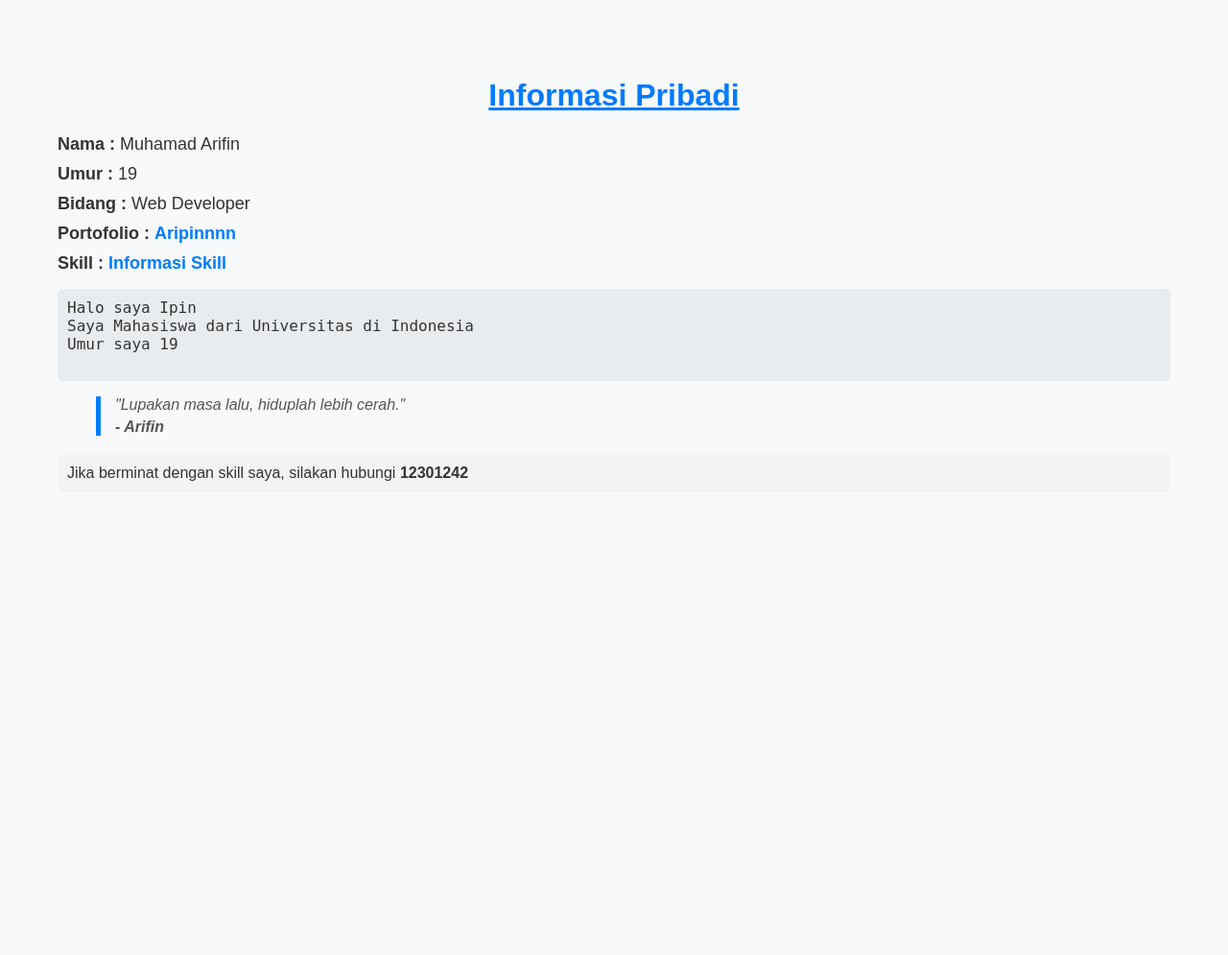
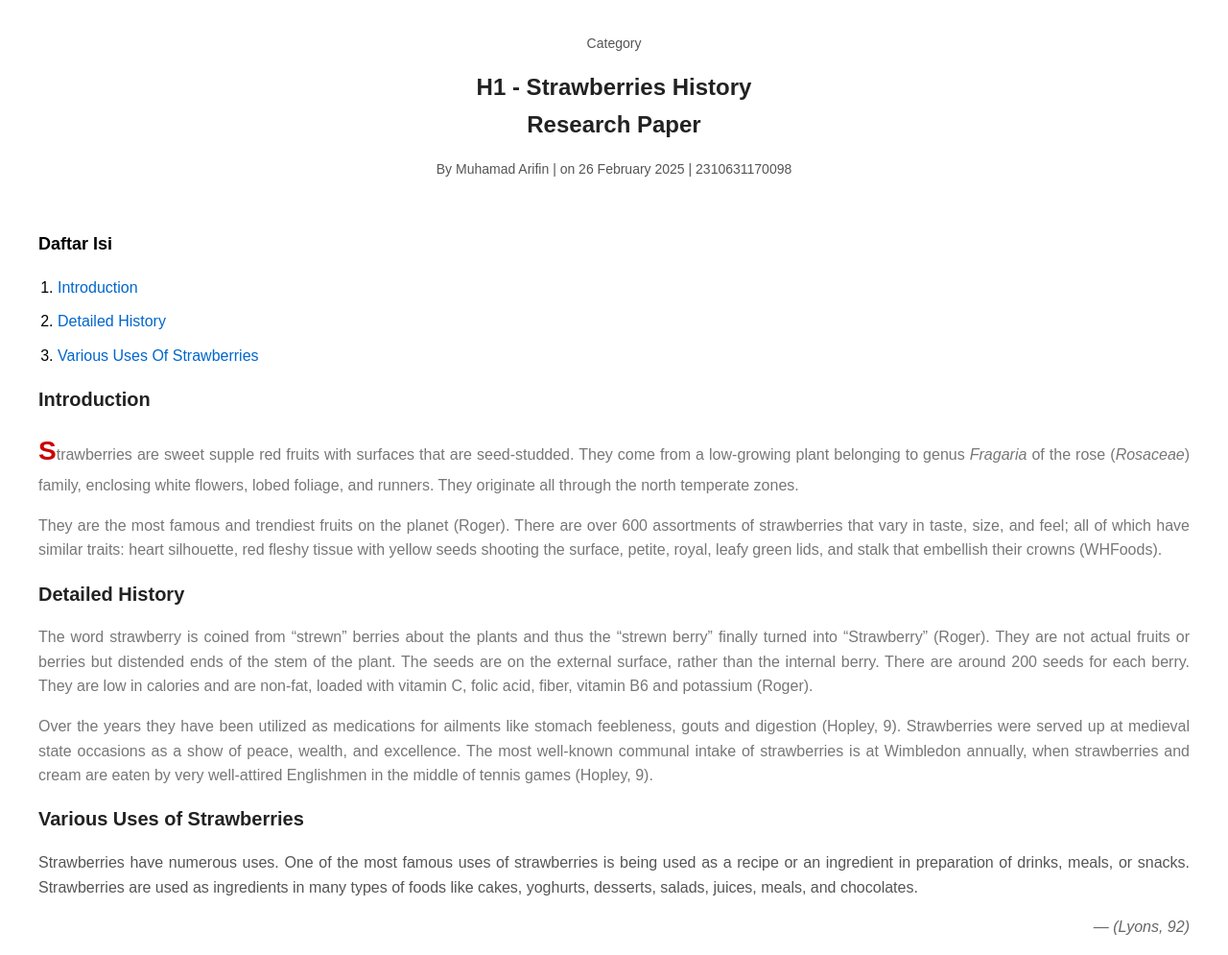
Before and after one commit to Aripinnnnn/Learning-Web-Development, a PHP site: page /Praktikum.html in a window 1280 px wide. Shown: the whole page at 96% size. Before the commit the page ends 501 px from the top, so only its background shows below. Run offline with PHP 8.4, Linux system fonts and the light colour scheme.

Commit message:
HTML and CSS Learning

```diff
--- a/Praktikum.html
+++ b/Praktikum.html
@@ -3,31 +3,37 @@
 <head>
     <meta charset="UTF-8">
     <meta name="viewport" content="width=device-width, initial-scale=1.0">
-    <title>Praktikum 1</title>
+    <title>Praktikum 2</title>
     <link rel="stylesheet" href="style.css">
 </head>
 <body>
-    <h1>Informasi Pribadi</h1>
+    <div class="header">
+        <p class="category">Category</p>
+        <h1>H1 - Strawberries History <br> Research Paper</h1>
+        <p class="author">By Muhamad Arifin | on 26 February 2025 | 2310631170098</p>
+    </div>
 
-    <p><b>Nama :</b> Muhamad Arifin</p>
-    <p><b>Umur :</b> 19</p>
-    <p><b>Bidang :</b> Web Developer</p>
-    <p><b>Portofolio :</b> <a href="https://github.com/Aripinnnnn" target="_blank">Aripinnnn</a></p>
-    <p><b>Skill :</b> <a href="./Skill.html" target="_blank">Informasi Skill</a></p>
+    <div class="daftar">
+        <h3>Daftar Isi</h3>
+        <ol>
+            <li><a href="#introduction">Introduction</a></li>
+            <li><a href="#detailed-history">Detailed History</a></li>
+            <li><a href="#various-uses">Various Uses Of Strawberries</a></li>
+        </ol>
+    </div>
 
-    <pre>
-Halo saya Ipin
-Saya Mahasiswa dari Universitas di Indonesia
-Umur saya 19
-    </pre>
+    <div class="content">
+        <h2 id="introduction">Introduction</h2>
+        <p><span class="first-letter">S</span>trawberries are sweet supple red fruits with surfaces that are seed-studded. They come from a low-growing plant belonging to genus <i>Fragaria</i> of the rose (<i>Rosaceae</i>) family, enclosing white flowers, lobed foliage, and runners. They originate all through the north temperate zones.</p>
+        <p>They are the most famous and trendiest fruits on the planet (Roger). There are over 600 assortments of strawberries that vary in taste, size, and feel; all of which have similar traits: heart silhouette, red fleshy tissue with yellow seeds shooting the surface, petite, royal, leafy green lids, and stalk that embellish their crowns (WHFoods).</p>
 
-    <blockquote>
-        "Lupakan masa lalu, hiduplah lebih cerah."
-        <cite>- Arifin</cite>
-    </blockquote>
+        <h2 id="detailed-history">Detailed History</h2>
+        <p>The word strawberry is coined from “strewn” berries about the plants and thus the “strewn berry” finally turned into “Strawberry” (Roger). They are not actual fruits or berries but distended ends of the stem of the plant. The seeds are on the external surface, rather than the internal berry. There are around 200 seeds for each berry. They are low in calories and are non-fat, loaded with vitamin C, folic acid, fiber, vitamin B6 and potassium (Roger).</p>
+        <p>Over the years they have been utilized as medications for ailments like stomach feebleness, gouts and digestion (Hopley, 9). Strawberries were served up at medieval state occasions as a show of peace, wealth, and excellence. The most well-known communal intake of strawberries is at Wimbledon annually, when strawberries and cream are eaten by very well-attired Englishmen in the middle of tennis games (Hopley, 9).</p>
 
-    <address>
-        Jika berminat dengan skill saya, silakan hubungi <b>12301242</b>
-    </address>
+        <h2 id="various-uses">Various Uses of Strawberries</h2>
+        <p class="content-reference">Strawberries have numerous uses. One of the most famous uses of strawberries is being used as a recipe or an ingredient in preparation of drinks, meals, or snacks. Strawberries are used as ingredients in many types of foods like cakes, yoghurts, desserts, salads, juices, meals, and chocolates.</p>
+        <p class="reference">— (Lyons, 92)</p>
+    </div>
 </body>
 </html>
--- a/style.css
+++ b/style.css
@@ -1,57 +1,82 @@
 body {
     font-family: Arial, sans-serif;
-    margin: 40px;
+    line-height: 1.6;
+    margin: 0;
+    padding: 0;
+}
+
+.header {
+    text-align: center;
     padding: 20px;
-    background-color: #f8f9fa;
-    color: #333;
+}
+
+.category {
+    font-size: 14px;
+    color: #555;
+    text-align: center;
 }
 
 h1 {
+    font-size: 24px;
+    color: #222;
+}
+
+.author {
+    font-size: 14px;
     text-align: center;
-    color: #007bff;
-    text-decoration: underline;
+    color: #555;
+}
+
+.daftar {
+    padding: 0 20px;
+    margin: 0 20px;
+}
+
+h3 {
+    font-size: 18px;
+}
+
+ol {
+    padding-left: 20px;
+}
+
+ol li {
+    margin: 10px 0;
+}
+
+ol li a {
+    text-decoration: none;
+    color: #0066cc;
+}
+
+.content {
+    padding: 0 20px;
+    margin: 0 20px;
+    background: white;
+}
+
+h2 {
+    font-size: 20px;
+    color: #222;
 }
 
 p {
-    font-size: 18px;
-    margin: 10px 0;
+    text-align: justify;
+    color: #777;
 }
 
-pre {
-    background-color: #e9ecef;
-    padding: 10px;
-    border-radius: 5px;
-    font-size: 16px;
-    white-space: pre-wrap;
+.first-letter {
+    font-size: 28px;
+    font-weight: bold;
+    color: #cc0000;
 }
 
-blockquote {
-    font-style: italic;
-    border-left: 5px solid #007bff;
-    padding-left: 15px;
+.content-reference {
     color: #555;
 }
 
-cite {
-    display: block;
-    margin-top: 5px;
-    font-weight: bold;
+.reference {
+    font-style: italic;
+    color: #666;
+    text-align: right;
 }
-
-address {
-    background-color: #f1f3f5;
-    padding: 10px;
-    border-radius: 5px;
-    font-style: normal;
-    margin-top: 20px;
-}
-
-a {
-    color: #007bff;
-    text-decoration: none;
-    font-weight: bold;
-}
-
-a:hover {
-    text-decoration: underline;
-}
```
Also changed, not shown: Skill.html (deleted, +0 -23 lines).
